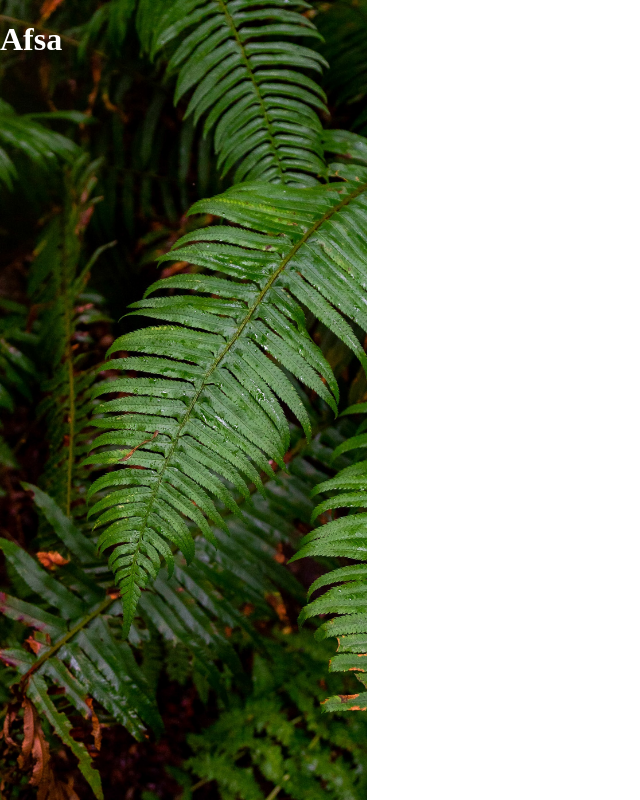
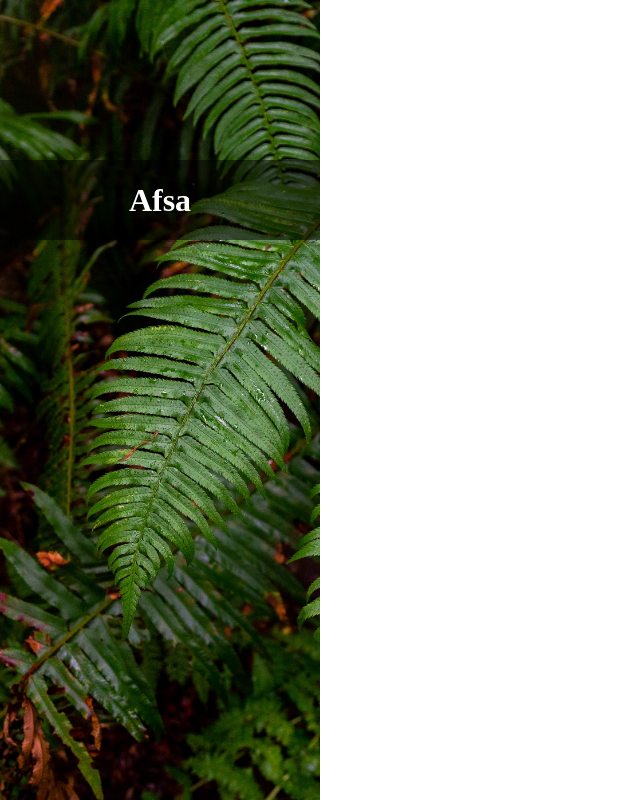
Before and after one commit to AbdurrahmanAfsa/sign-up-form, a plain HTML site: page index.html in a window 1280 px wide. Shown: the whole page, without its empty margins (0-640 px from the left). Drawn offline with Linux system fonts and the light colour scheme.

Commit message:
Add style to title div.

```diff
--- a/style.css
+++ b/style.css
@@ -18,3 +18,14 @@ body{
 .title h1{
     color: white;
 }
+
+.title{
+    background-color: rgba(0, 0, 0, 0.5);
+    height: 10%;
+    display: flex;
+    justify-content: center;
+    align-items: center;
+    position: absolute;
+    top: 20%;
+    width: 25%;
+}
```
